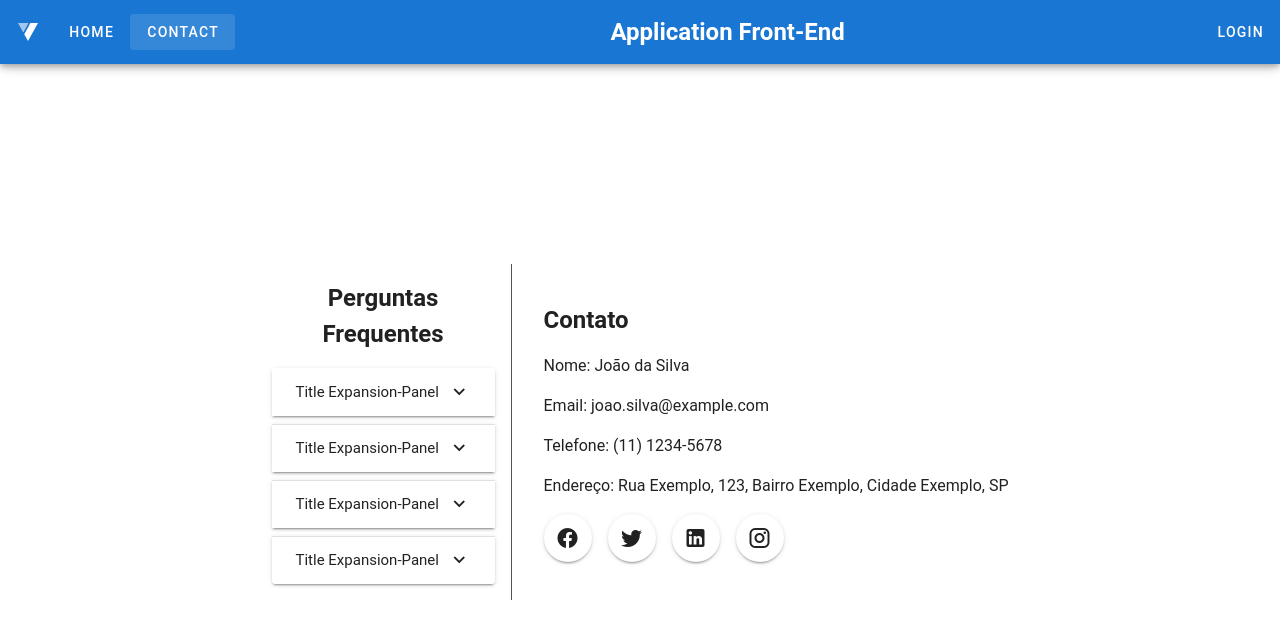
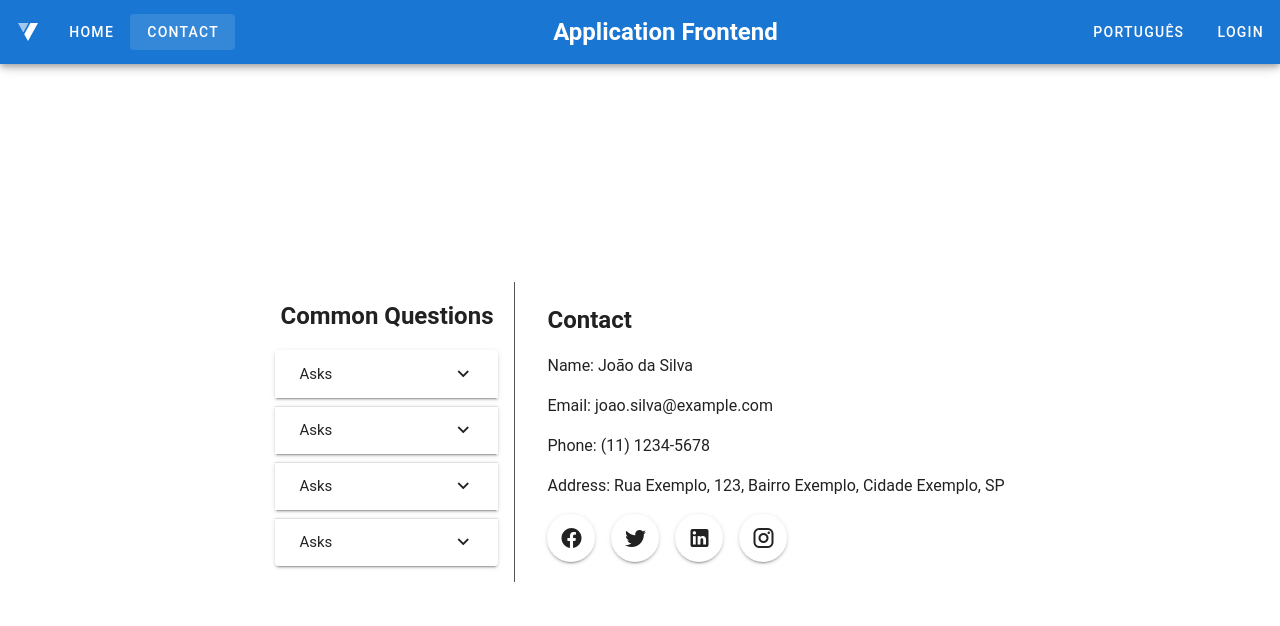
Before and after one commit to rodriguesrai/front-trein-vuejs-vuetify-ts, a Vue app: page /contact in a window 1280 px wide. Shown: the top 626 px of the page. Built offline with nearby package versions, Linux system fonts and the light colour scheme.

Commit message:
config i18n for ContactPage and TheHeader

```diff
--- a/src/components/TheHeader.vue
+++ b/src/components/TheHeader.vue
@@ -6,17 +6,33 @@
       </v-app-bar-nav-icon>
     </template>
     <div>
-      <v-btn to="/">Home</v-btn>
-      <v-btn to="/contact">Contact</v-btn>
+      <v-btn to="/">{{ $t('nav.home') }}</v-btn>
+      <v-btn to="/contact">{{ $t('nav.contact') }}</v-btn>
     </div>
-    <v-app-bar-title class="title">Application Front-End</v-app-bar-title>
+    <v-app-bar-title class="title">{{ $t('nav.title') }}</v-app-bar-title>
     <div>
-      <v-btn to="/login">Login</v-btn>
+      <v-btn @click="toggleLanguage">{{ currentLanguage }}</v-btn>
+      <v-btn to="/login">{{ $t('nav.login') }}</v-btn>
     </div>
   </v-app-bar>
 </template>
 
-<script setup lang="ts"></script>
+<script setup lang="ts">
+import { computed } from 'vue'
+import { useI18n } from 'vue-i18n'
+
+const { t, locale } = useI18n()
+
+// Método para alternar o idioma
+const toggleLanguage = () => {
+  locale.value = locale.value === 'en' ? 'ptBr' : 'en'
+}
+
+// Computa o idioma atual para exibir no botão toggle
+const currentLanguage = computed(() => {
+  return locale.value === 'en' ? 'English' : 'Português'
+})
+</script>
 
 <style scoped>
 .header {
--- a/src/i18n/locales/en.ts
+++ b/src/i18n/locales/en.ts
@@ -5,18 +5,22 @@ const enI18n = {
   },
   nav: {
     home: 'Home',
-    about: 'About',
+    contact: 'Contact',
     login: 'Login',
     logout: 'Logout',
-    title: 'Application Front-End'
+    title: 'Application Frontend'
   },
   contact: {
+    expansionPainelTitle: 'Asks',
+    expansionPanelText: 'Answer',
+    name: 'Name',
     header: 'Contact',
     email: 'Email',
     phone: 'Phone',
     address: 'Address',
     faq: 'Common Questions'
-  }
+  },
+  home: {}
 }
 
 export default enI18n
--- a/src/i18n/locales/ptBr.ts
+++ b/src/i18n/locales/ptBr.ts
@@ -5,12 +5,15 @@ const ptBrI18n = {
   },
   nav: {
     home: 'Início',
-    about: 'Sobre',
+    contact: 'Contato',
     login: 'Login',
     logout: 'Logout',
-    title: 'Aplicação Front-End'
+    title: 'Aplicação Frontend'
   },
   contact: {
+    expansionPainelTitle: 'Perguntas',
+    expansionPanelText: 'Resposta',
+    name: 'Nome',
     header: 'Contato',
     email: 'Email',
     phone: 'Telefone',
--- a/src/views/ContactPage.vue
+++ b/src/views/ContactPage.vue
@@ -2,37 +2,37 @@
   <v-main class="main-container">
     <TheHeader />
     <aside class="aside-container">
-      <h2 class="faq-title">Perguntas Frequentes</h2>
+      <h2 class="faq-title">{{ $t('contact.faq') }}</h2>
       <v-expansion-panels class="faq-container">
         <v-expansion-panel
-          title="Title Expansion-Panel"
-          text="Lorem ipsum dolor sit amet consectetur adipisicing elit. Commodi, ratione debitis quis est labore voluptatibus! Eaque cupiditate minima"
+          :title="$t('contact.expansionPainelTitle')"
+          :text="$t('contact.expansionPanelText')"
         >
         </v-expansion-panel>
         <v-expansion-panel
-          title="Title Expansion-Panel"
-          text="Lorem ipsum dolor sit amet consectetur adipisicing elit. Commodi, ratione debitis quis est labore voluptatibus! Eaque cupiditate minima"
+          :title="$t('contact.expansionPainelTitle')"
+          :text="$t('contact.expansionPanelText')"
         >
         </v-expansion-panel>
         <v-expansion-panel
-          title="Title Expansion-Panel"
-          text="Lorem ipsum dolor sit amet consectetur adipisicing elit. Commodi, ratione debitis quis est labore voluptatibus! Eaque cupiditate minima"
+          :title="$t('contact.expansionPainelTitle')"
+          :text="$t('contact.expansionPanelText')"
         >
         </v-expansion-panel>
         <v-expansion-panel
-          title="Title Expansion-Panel"
-          text="Lorem ipsum dolor sit amet consectetur adipisicing elit. Commodi, ratione debitis quis est labore voluptatibus! Eaque cupiditate minima"
+          :title="$t('contact.expansionPainelTitle')"
+          :text="$t('contact.expansionPanelText')"
         >
         </v-expansion-panel>
       </v-expansion-panels>
     </aside>
     <article class="contact-container">
-      <h2>Contato</h2>
+      <h2>{{ $t('contact.header') }}</h2>
       <address class="contact-info-container">
-        <p>Nome: João da Silva</p>
-        <p>Email: joao.silva@example.com</p>
-        <p>Telefone: (11) 1234-5678</p>
-        <p>Endereço: Rua Exemplo, 123, Bairro Exemplo, Cidade Exemplo, SP</p>
+        <p>{{ $t('contact.name') }}: João da Silva</p>
+        <p>{{ $t('contact.email') }}: joao.silva@example.com</p>
+        <p>{{ $t('contact.phone') }}: (11) 1234-5678</p>
+        <p>{{ $t('contact.address') }}: Rua Exemplo, 123, Bairro Exemplo, Cidade Exemplo, SP</p>
       </address>
       <div class="social-buttons">
         <v-btn icon href="https://facebook.com" target="_blank">
```
Also changed, not shown: src/views/HomePage.vue (line endings or trailing spaces).
